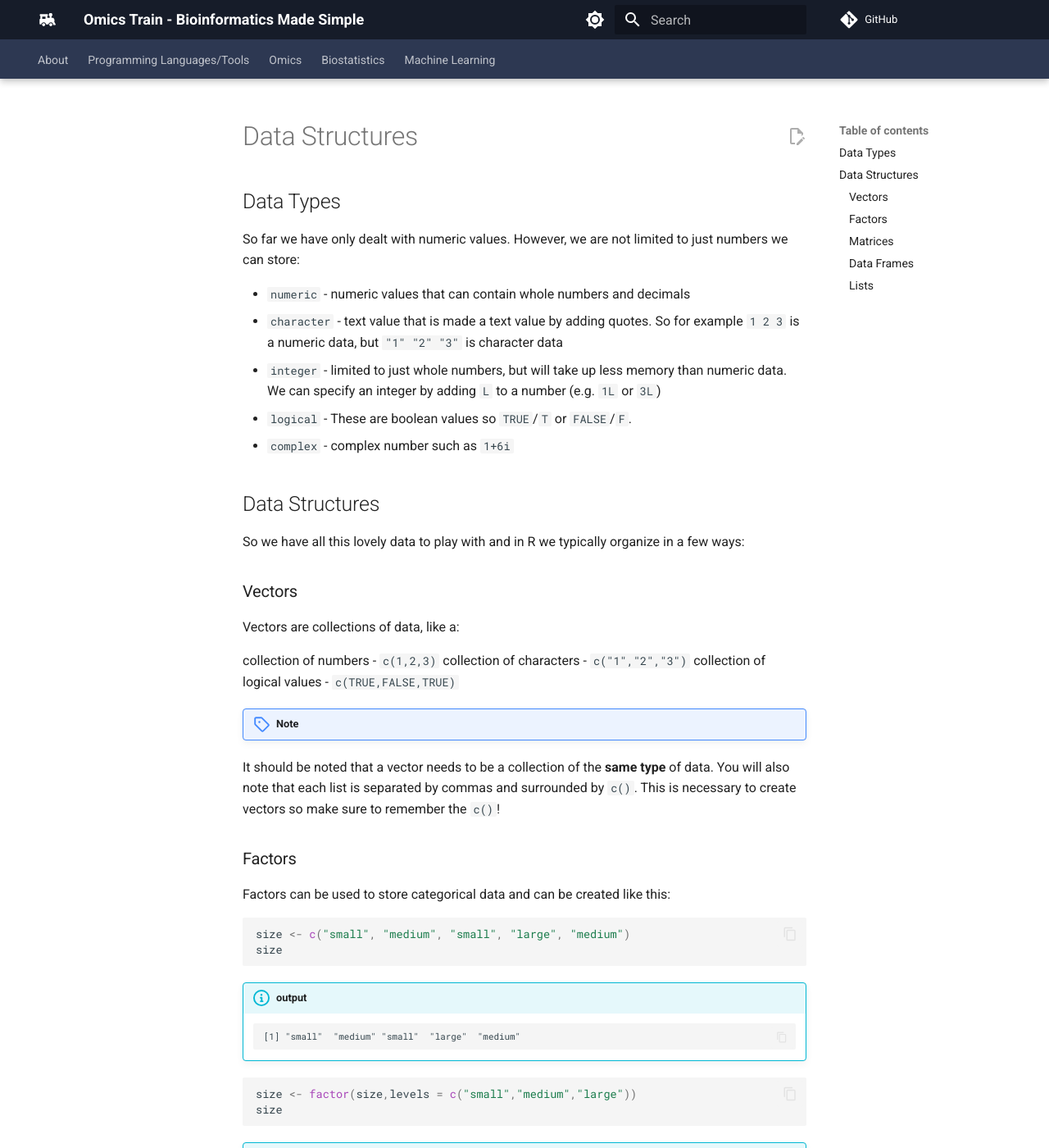
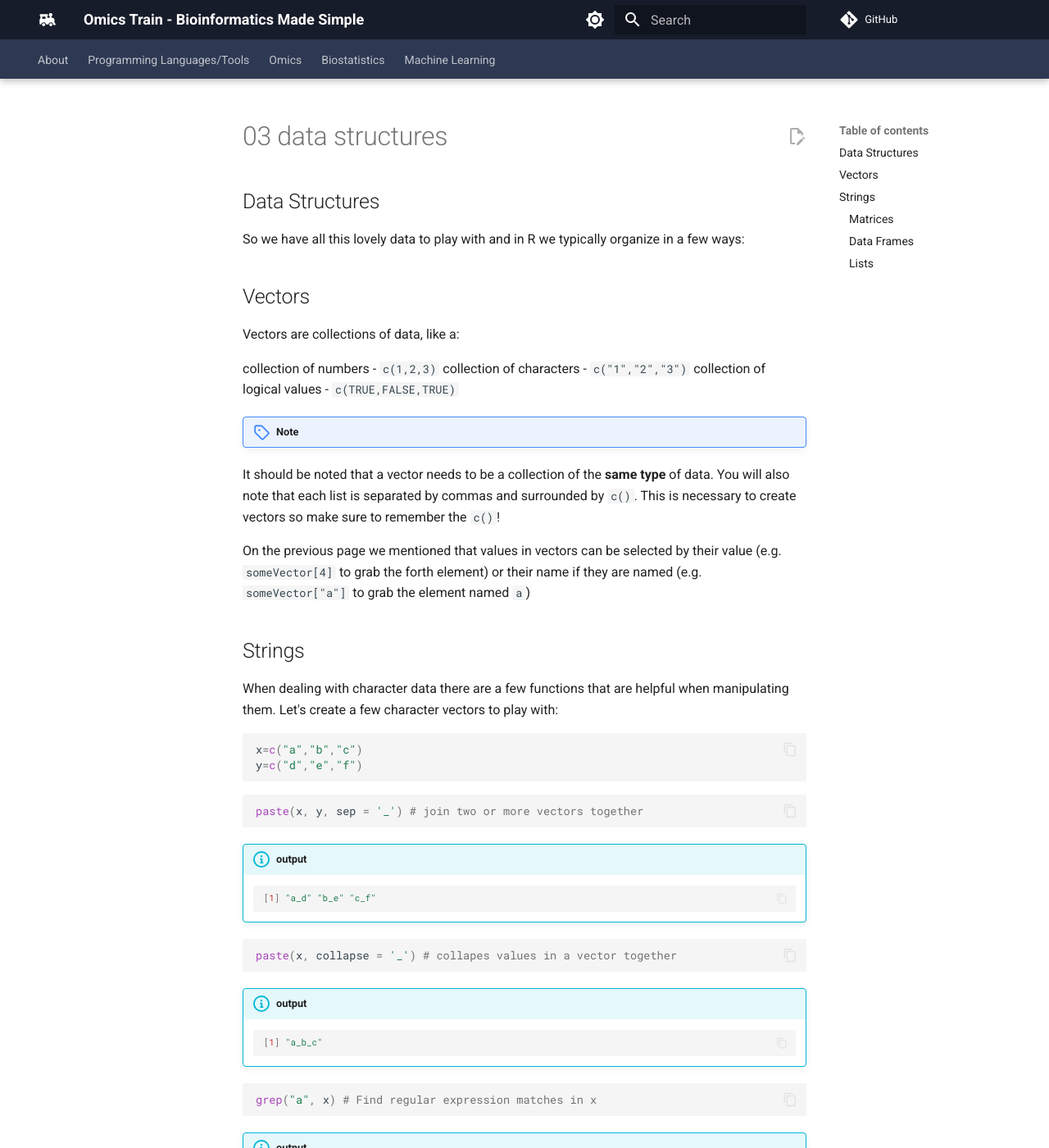
Before and after one commit to comp-tox-jhu/CompToxLab, an MkDocs documentation site: the page built from docs/programming_languages_tools/intro_to_r/03_data-structures.md, in a window 1280 px wide and 1400 px high. Shown: the whole window at 82% size. Built offline with MkDocs 1.6.1 and Material for MkDocs 9.7.7, drawn with Linux system fonts in a browser that asks for light colours; comment, search, counter and statistics services are not loaded; some of the changed text lies outside the part shown.

Commit message:
Update 03_data-structures.md

````diff
--- a/docs/programming_languages_tools/intro_to_r/03_data-structures.md
+++ b/docs/programming_languages_tools/intro_to_r/03_data-structures.md
@@ -1,20 +1,8 @@
-# Data Structures
-
-## Data Types
-
-So far we have only dealt with numeric values. However, we are not limited to just numbers we can store:
-
-* ```numeric``` - numeric values that can contain whole numbers and decimals
-* ```character``` - text value that is made a text value by adding quotes. So for example ```1 2 3``` is a numeric data, but ```"1" "2" "3"``` is character data
-* ```integer``` - limited to just whole numbers, but will take up less memory than numeric data. We can specify an integer by adding `L` to a number (e.g. `1L` or `3L`)
-* ```logical``` - These are boolean values so ```TRUE```/```T``` or ```FALSE```/```F```.
-* ```complex``` - complex number such as ```1+6i```
-
 ## Data Structures
 
 So we have all this lovely data to play with and in R we typically organize in a few ways:
 
-### Vectors
+## Vectors
 
 Vectors are collections of data, like a:
 
@@ -25,42 +13,97 @@
 !!! note
    It should be noted that a vector needs to be a collection of the **same type** of data. You will also note that each list is separated by commas and surrounded by ```c()```. This is necessary to create vectors so make sure to remember the ```c()```!
 
-### Factors
+On the previous page we mentioned that values in vectors can be selected by their value (e.g. `someVector[4]` to grab the forth element) or their name if they are named (e.g. `someVector["a"]` to grab the element named `a`)
 
-Factors can be used to store categorical data and can be created like this:
+## Strings
+
+When dealing with character data there are a few functions that are helpful when manipulating them. Let's create a few character vectors to play with:
 
 ```R
-size <- c("small", "medium", "small", "large", "medium")
-size
+x=c("a","b","c")
+y=c("d","e","f")
+```
+
+
+```R
+paste(x, y, sep = '_') # join two or more vectors together
 ```
 
 !!! info "output"
 
-    ```
-    [1] "small"  "medium" "small"  "large"  "medium"
+    ```R
+    [1] "a_d" "b_e" "c_f"
     ```
 
 ```R
-size <- factor(size,levels = c("small","medium","large"))
-size
+paste(x, collapse = '_') # collapes values in a vector together
 ```
 
 !!! info "output"
 
-    ```
-    [1] small  medium small  large  medium
-
-    Levels: small medium large
+    ```R
+    [1] "a_b_c"
     ```
 
-Now we have turned this character vector into a factor vector! These will come in handy when we start breaking down data by category.
+```R
+grep("a", x) # Find regular expression matches in x
+```
+
+!!! info "output"
+
+    ```R
+    [1] 1
+    ```
+
+Here we note that the pattern `a` was found 1 time. We can also replace patterns as well
+
+```R
+gsub("a", "A", x) # Replace pattern matches in x
+```
+
+!!! info "output"
+
+    ```R
+    [1] "A" "b" "c"
+    ```
+
+```R
+toupper(x) # Convert to uppercase
+```
+
+!!! info "output"
+
+    ```R
+    [1] "A" "B" "C"
+    ```
+
+```R
+tolower(x) # Convert to lowercase.
+```
+
+!!! info "output"
+
+    ```R
+    [1] "a" "b" "c"
+    ```
+
+```R
+nchar(x) # Number of characters in a string
+```
+
+!!! info "output"
+
+    ```R
+    [1] 3
+    ```
 
 ### Matrices
 
 A matrix can be created by combining vectors of the **same length and same data type**. They are used frequently when performing operations on numeric data but can include other data types. In R we can create a matrix with the `matrix()` function:
 
 ```R
-matrix(data=1:9,nrow = 3,ncol=3)
+m <- matrix(data=1:9,nrow = 3,ncol=3)
+m
 ```
 
 !!! info "output"
@@ -72,18 +115,78 @@
     [3,]    3    6    9
     ```
 
-Here we take a vector and specify how many columns and how many rows we'd like.
+Here we take a vector and specify how many columns and how many rows we'd like. To select elements in a matrix we can use the following:
+
+```R
+m[2, ] # Select a row
+```
+
+!!! info "output"
+
+    ```
+     [1] 2 5 8
+    ```
+
+```R
+m[ , 1] # Select a column
+```
+
+!!! info "output"
+
+    ```
+    [1] 1 2 3
+    ```
+
+```R
+m[2, 3] # Select an element
+```
+
+!!! info "output"
+
+    ```
+    [1] 8
+    ```
+
+```R
+nrow(m) # number of rows
+```
+
+!!! info "output"
+
+    ```
+    [1] 3
+    ```
+
+```R
+ncol(m) # number of columns
+```
+
+!!! info "output"
+
+    ```
+    [1] 3
+    ```
+
+```R
+dim(m) # number of rows then columns
+```
+
+!!! info "output"
+
+    ```
+    [1] 3 3
+    ```
 
 ### Data Frames
 
 Data frames are also collections of vectors of the **same length**. However, they do not need to be the same data type. Here we create a data.frame with the `data.frame()` function:
 
 ```R
-data.frame(
-characters=c("past","present","future"),
-numbers=c(1,2,3),
-logical=c(TRUE,FALSE,TRUE),
-integer=c(1L,2L,3L)
+df <- data.frame(
+  characters=c("past","present","future"),
+  numbers=c(1,2,3),
+  logical=c(TRUE,FALSE,TRUE),
+  integer=c(1L,2L,3L)
 )
 ```
 
@@ -96,15 +199,27 @@
     3     future       3    TRUE       3
     ```
 
+We can manipulate data frames the same way we manipulate matrices. However, we have a short hand option to grab a column:
+
+```R
+df$characters # select the column with the title characters
+```
+
+!!! info "output"
+
+    ```R
+    [1] "past"    "present" "future"
+    ```
+
 ### Lists
 
 Lists are collections of data that **do not** need to be the same type or length. We can create lists with the `list()` function:
 
 ```R
-list(
-data.frame=data.frame(numbers=1:3,characters=c("past","present","future")),
-numbers=1:5,
-characters=c("past","present","future")
+l <- list(
+  data.frame=data.frame(numbers=1:3,characters=c("past","present","future")),
+  numbers=1:5,
+  characters=c("past","present","future")
 )
 ```
 
@@ -123,3 +238,49 @@
     $characters
     [1] "past"    "present" "future"
     ```
+
+```R
+l[2] # list with just the second thing in the list
+```
+
+
+!!! info "output"
+
+    ```R
+    $numbers
+    [1] 1 2 3 4 5
+    ```
+
+```R
+l[[2]] # select the second thing in the list
+```
+
+!!! info "output"
+
+    ```R
+    [1] 1 2 3 4 5
+    ```
+
+
+```R
+l$characters # grab the element named characters
+```
+
+
+!!! info "output"
+
+    ```R
+    [1] "past"    "present" "future"
+    ```
+
+
+```R
+l['numbers'] # list with just the item named numbers
+
+
+!!! info "output"
+
+    ```R
+    $numbers
+    [1] 1 2 3 4 5
+    ```
````
